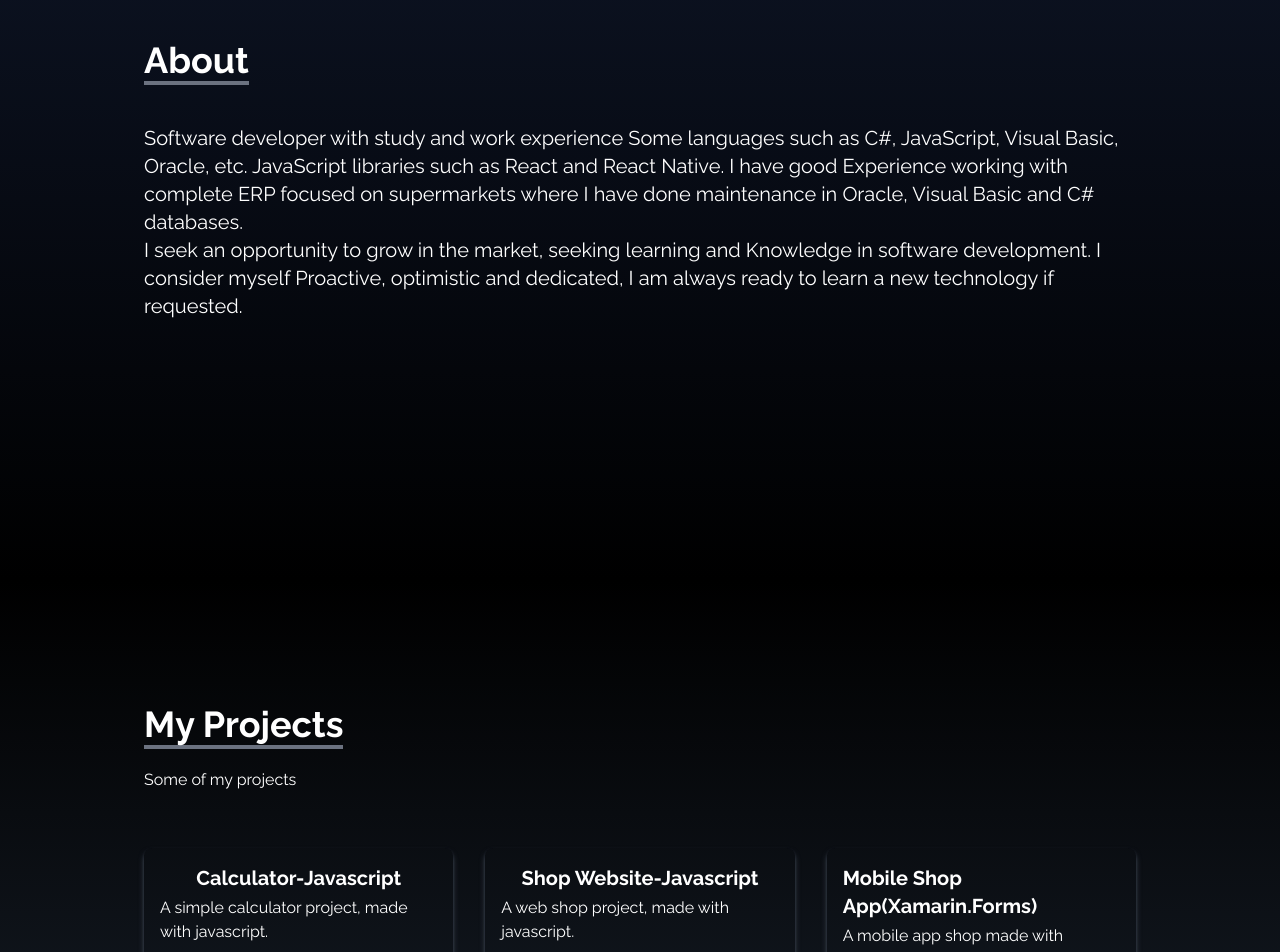
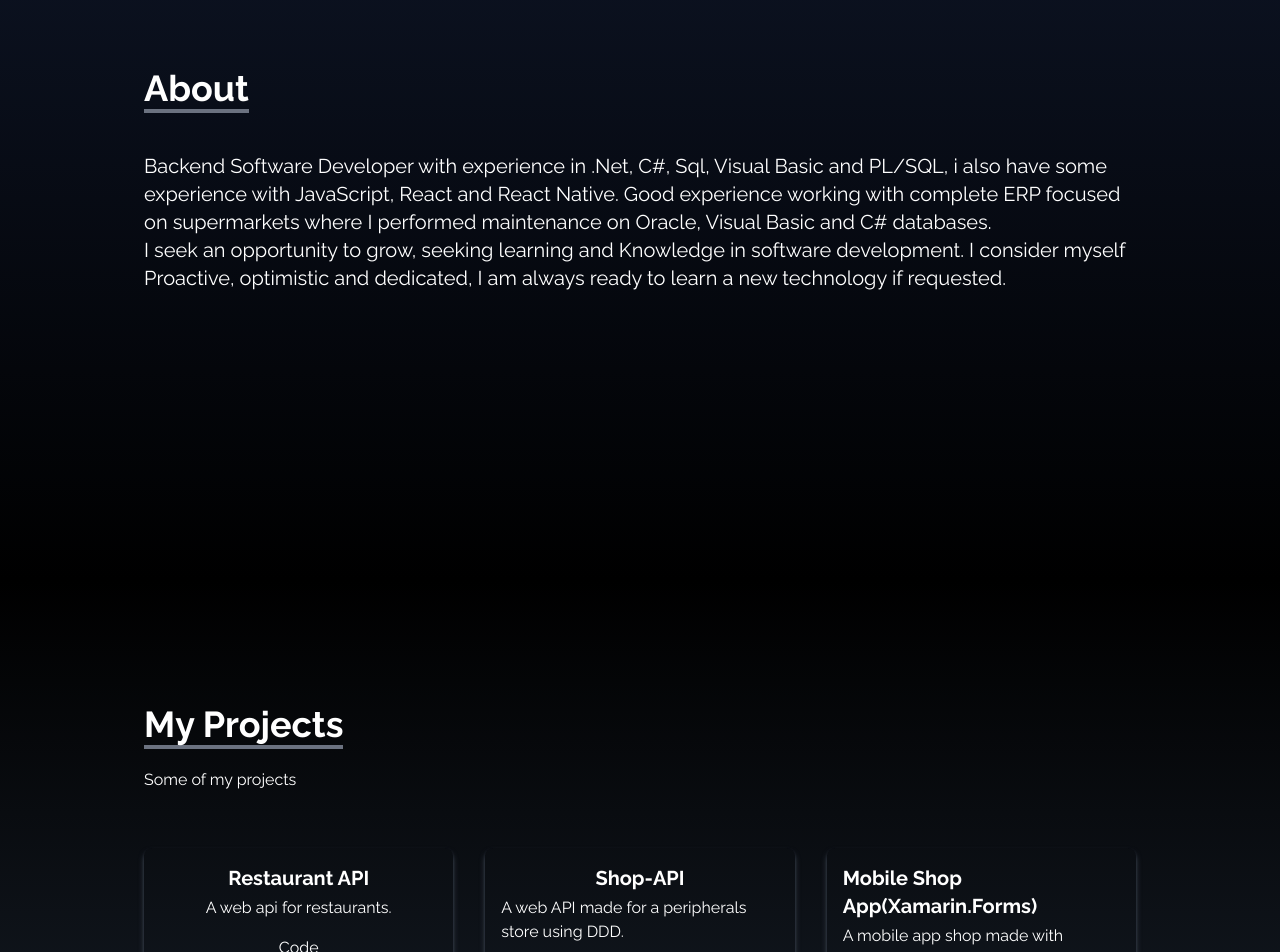
Before and after one commit to jpmarques2000/portfolio-react-jp, a React (Create React App) app: page / in a window 1280 px wide. Shown: the part 1020-1972 px from the top of the page. Built offline with nearby package versions, Linux system fonts and the light colour scheme.

Commit message:
Alteração portfolio pessoal

```diff
--- a/src/components/About.jsx
+++ b/src/components/About.jsx
@@ -28,14 +28,11 @@ const About = () => {
         </p>
         <br /> */}
         <p className="text-xl mt-3">
-          Software developer with study and work experience Some languages such
-          as C#, JavaScript, Visual Basic, Oracle, etc. JavaScript libraries
-          such as React and React Native. I have good Experience working with
-          complete ERP focused on supermarkets where I have done maintenance in
-          Oracle, Visual Basic and C# databases.
+          Backend Software Developer with experience in .Net, C#, Sql, Visual Basic and PL/SQL, i also have some experience with JavaScript, React and React Native.
+          Good experience working with complete ERP focused on supermarkets where I performed maintenance on Oracle, Visual Basic and C# databases.
         </p>
         <p className="text-xl">
-          I seek an opportunity to grow in the market, seeking learning and
+          I seek an opportunity to grow, seeking learning and
           Knowledge in software development. I consider myself Proactive,
           optimistic and dedicated, I am always ready to learn a new technology
           if requested.
--- a/src/components/Home.jsx
+++ b/src/components/Home.jsx
@@ -18,8 +18,7 @@ const Home = () => {
             João Paulo
           </h2>
           <p className="text-gray-500 py-4 max-w-md">
-            Desenvolvedor Front-end/Backend JavaScript | TypeScript | ReactJS |
-            React Native | Git | C# | Oracle(Pl-SQL)
+            Desenvolvedor Backend .NET, C#, SQL, ORACLE, PL/SQL.
           </p>
           <div>
             <Link
--- a/src/components/Projects/Projects.jsx
+++ b/src/components/Projects/Projects.jsx
@@ -5,15 +5,15 @@ const Projects = () => {
   const projectItems = [
     {
       id: 1,
-      title: "Calculator-Javascript",
-      description: "A simple calculator project, made with javascript. ",
-      href: "https://github.com/jpmarques2000/Calculator-Js",
+      title: "Restaurant API",
+      description: "A web api for restaurants. ",
+      href: "https://github.com/jpmarques2000/Restaurante-API",
     },
     {
       id: 2,
-      title: "Shop Website-Javascript",
-      description: "A web shop project, made with javascript. ",
-      href: "https://github.com/jpmarques2000/Shop-Javascript",
+      title: "Shop-API",
+      description: "A web API made for a peripherals store using DDD. ",
+      href: "https://github.com/jpmarques2000/PerifericosFGH_DDD",
     },
     {
       id: 3,
```
